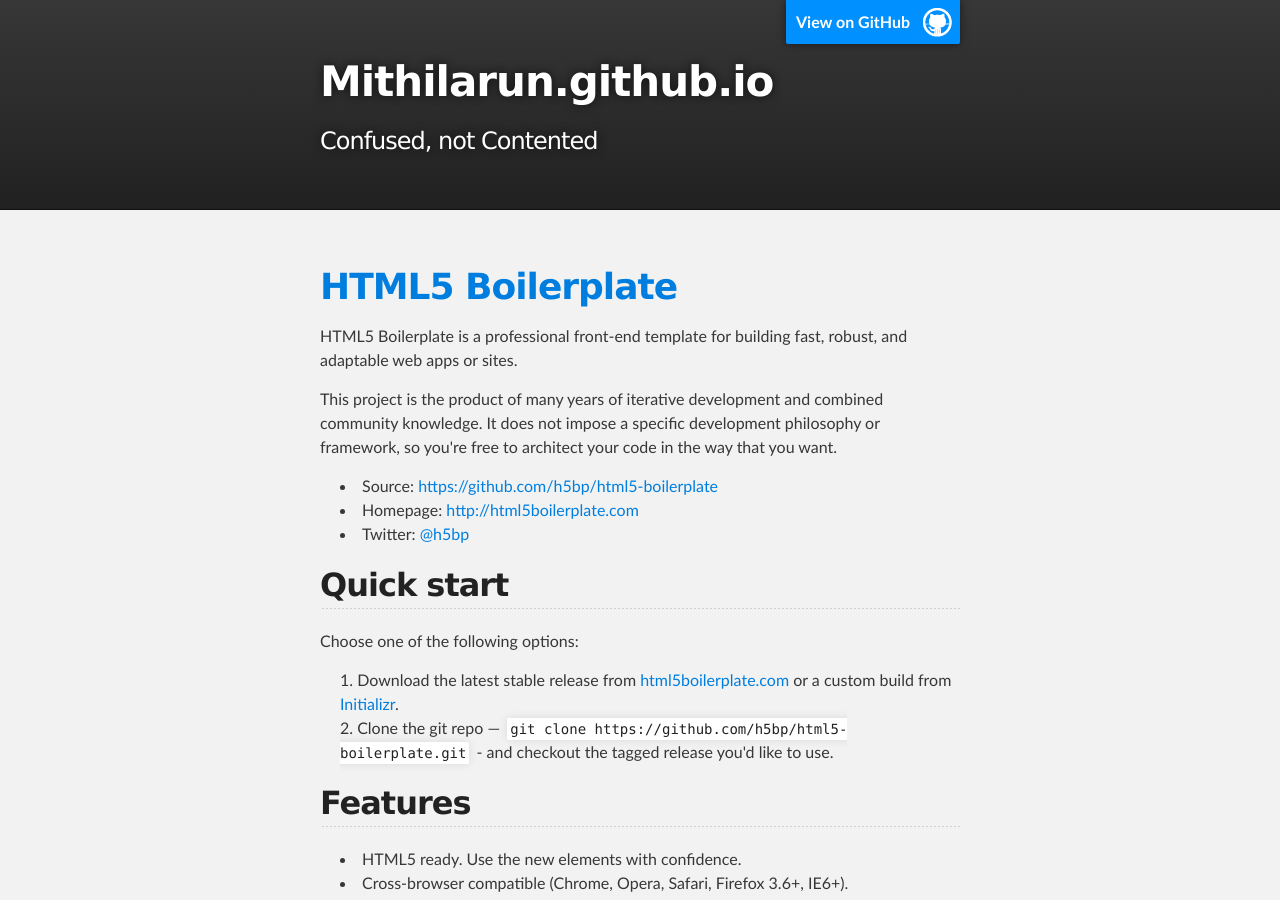
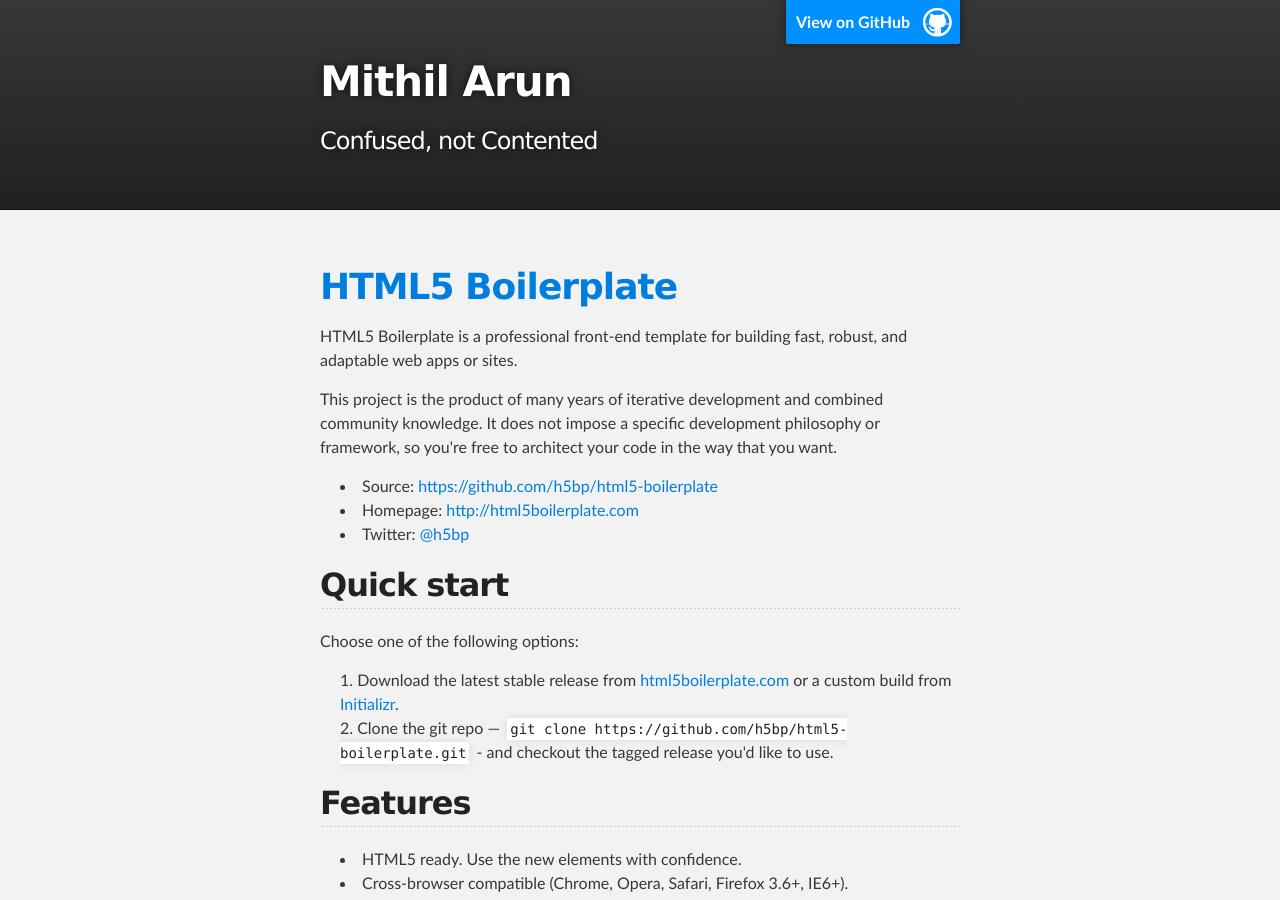
Before and after one commit to mithilarun/mithilarun.github.io, a Jekyll site: the page index.html, which Jekyll copies as it is, in a window 1280 px wide and 900 px high. Built offline with Jekyll 4.4.1, drawn with Linux system fonts in a browser that asks for light colours; Markdown is read by kramdown in place of the engine named in the settings.

```diff
--- a/index.html
+++ b/index.html
@@ -4,11 +4,11 @@
   <head>
     <meta charset='utf-8' />
     <meta http-equiv="X-UA-Compatible" content="chrome=1" />
-    <meta name="description" content="Mithilarun.github.io : Confused, not Contented" />
+    <meta name="description" content="Mithil Arun : Confused, not Contented" />
 
     <link rel="stylesheet" type="text/css" media="screen" href="stylesheets/stylesheet.css">
 
-    <title>Mithilarun.github.io</title>
+    <title>Mithil Arun</title>
   </head>
 
   <body>
@@ -18,7 +18,7 @@
         <header class="inner">
           <a id="forkme_banner" href="https://github.com/mithilarun">View on GitHub</a>
 
-          <h1 id="project_title">Mithilarun.github.io</h1>
+          <h1 id="project_title">Mithil Arun</h1>
           <h2 id="project_tagline">Confused, not Contented</h2>
 
         </header>
```
Also changed, not shown: params.json (+1 -1 lines).
